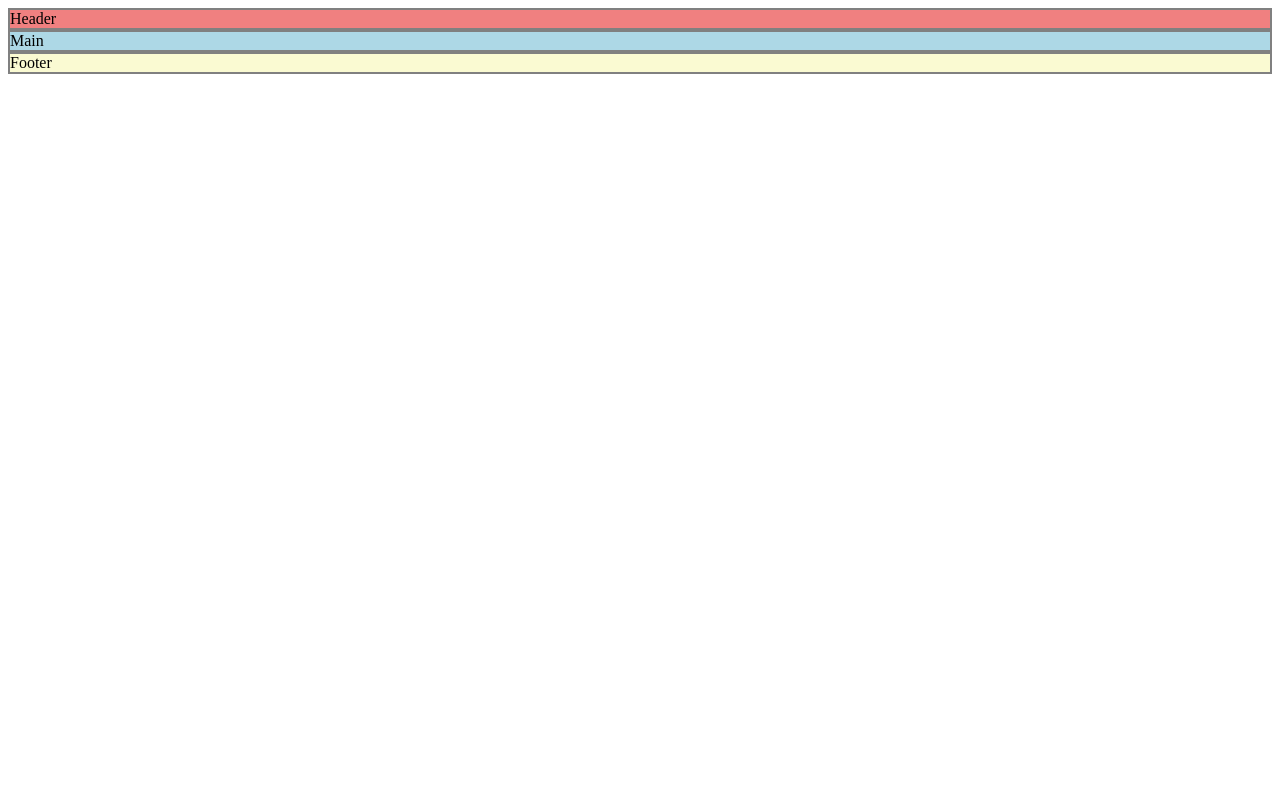
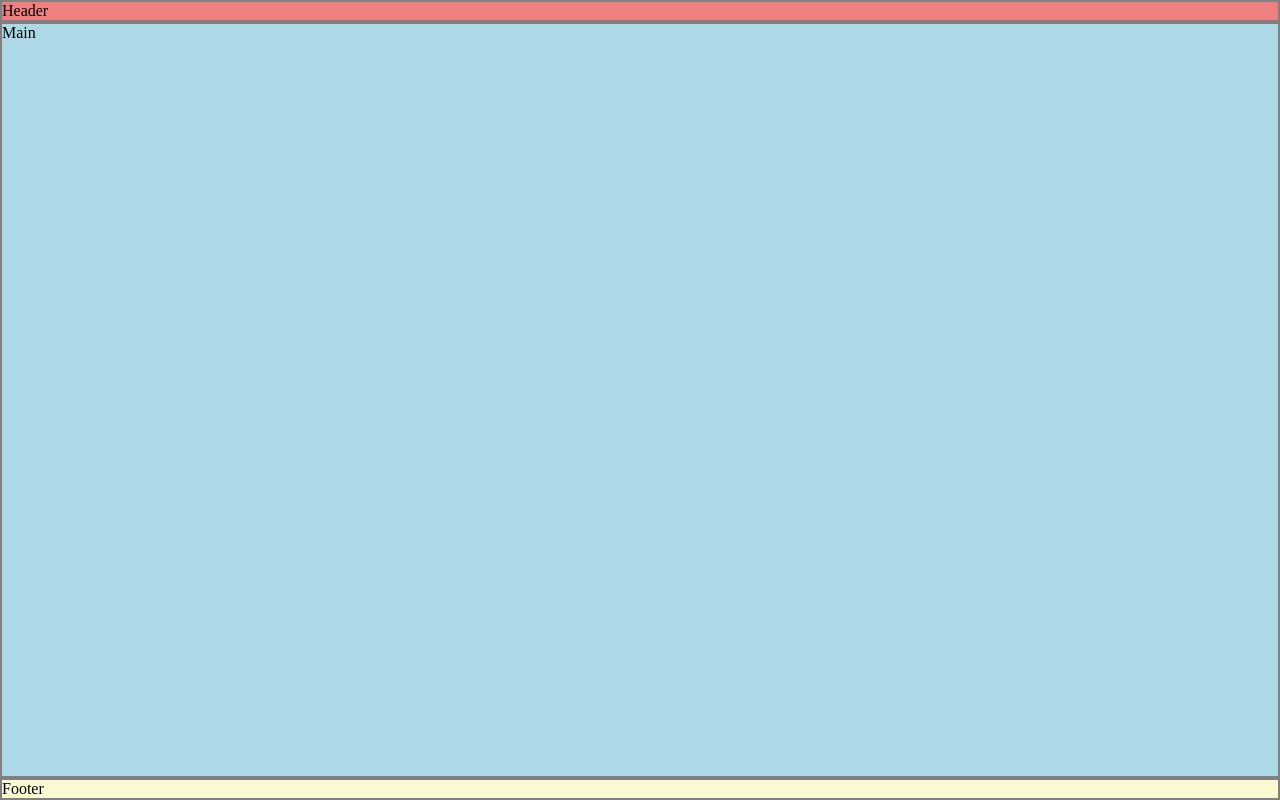
Before and after one commit to WHalloranIRL/project-one, a plain HTML site: page index.html in a window 1280 px wide. Drawn offline with Linux system fonts and the light colour scheme.

Commit message:
feat: added basic styling and flex to body

```diff
--- a/assets/css/style.css
+++ b/assets/css/style.css
@@ -1,11 +1,32 @@
+/* Reset Style */
+* {
+  padding: 0;
+  margin: 0;
+  box-sizing: border-box;
+}
+
+/* General and Utility Styles */
+
+body {
+  min-height: 100vh;
+  display: flex;
+  flex-direction: column;
+}
+
+/* Header Styles */
+
 header {
   background-color: lightcoral;
   border: 2px solid gray;
 }
 
+/* Main Styles */
+
 main {
   background-color: lightblue;
   border: 2px solid gray;
+  /* Forcing the main section to take up extra space with flex shorthand */
+  flex: 1 0 auto;
 }
 
 footer {
```
